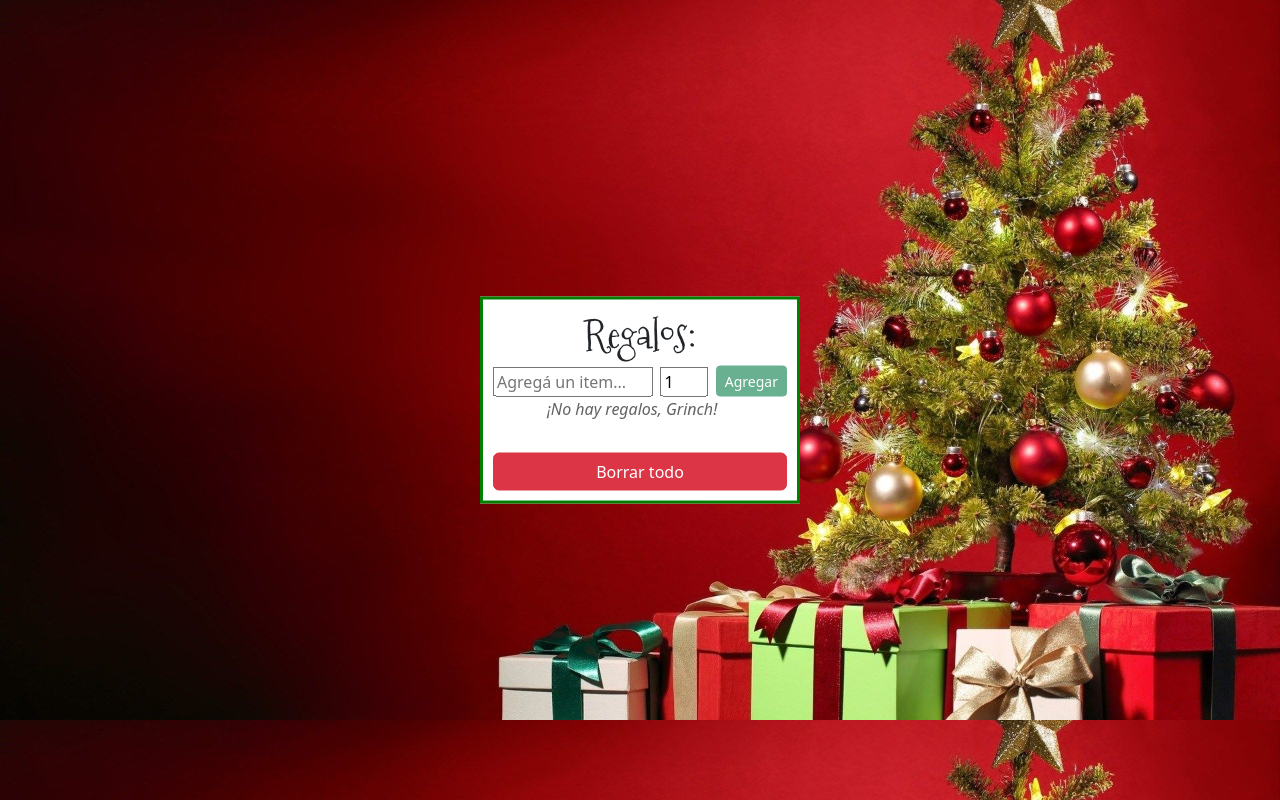
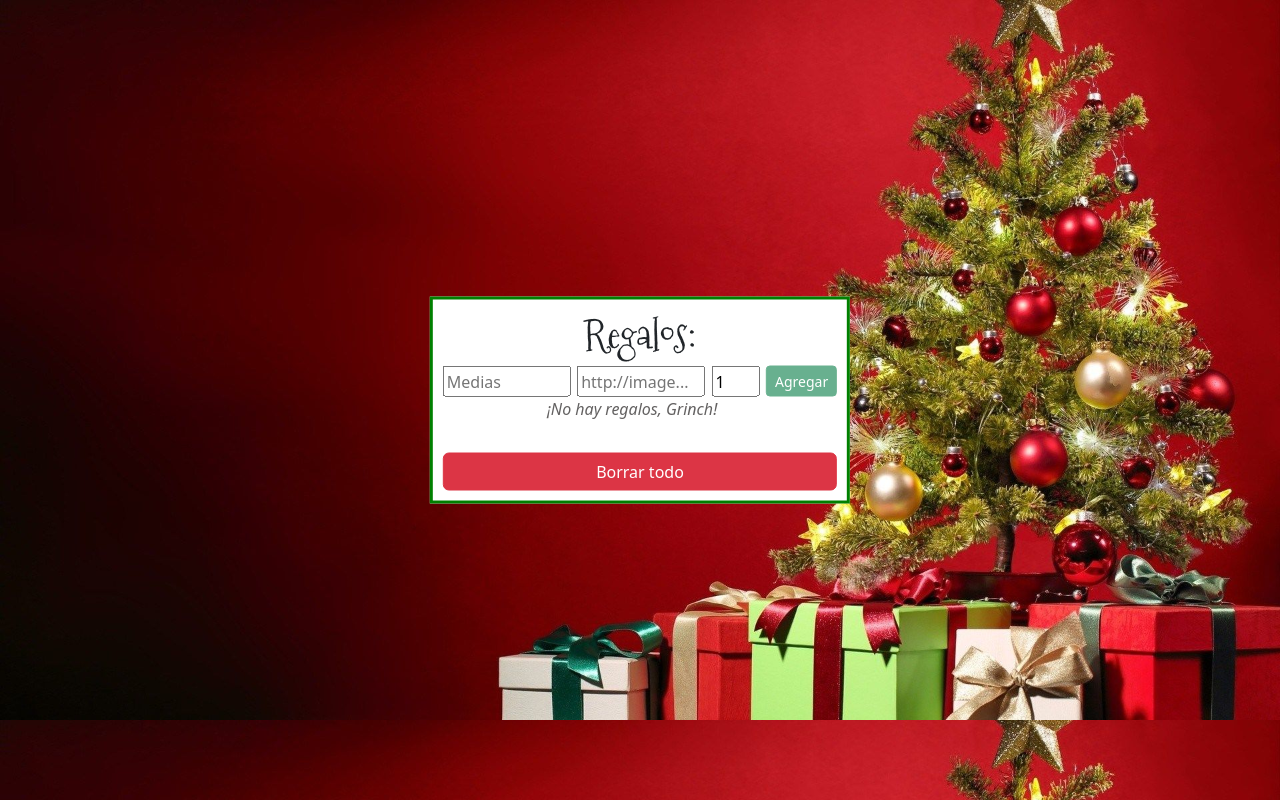
Before and after one commit to martinBoglione/Adviency, a React (Create React App) app: page / in a window 1280 px wide. Built offline with nearby package versions, Linux system fonts and the light colour scheme.

Commit message:
Dia 10: Agregado un input para pegar el link de una imagne para cada regalo y mostrarlo en la lista

```diff
--- a/src/Home.js
+++ b/src/Home.js
@@ -6,7 +6,8 @@ import { faXmark } from "@fortawesome/free-solid-svg-icons";
 const Home = () => {
   const [items, setItems] = useState(() => {
     //Lista de regalos
-    //Empieza Local Storage ------------------------------------------//
+
+    //------------------------------Empieza Local Storage ------------------------------------------//
     // Recupera el valor guardado
     const saved = localStorage.getItem("gifts");
     const initialValue = JSON.parse(saved);
@@ -26,15 +27,20 @@ const Home = () => {
     localStorage.setItem("gifts", JSON.stringify(items));
   }, [items]);
 
-  // Termina Local Storage ------------------------------------------//
+  //------------------------------ Termina Local Storage ------------------------------------------//
 
-  const [name, setName] = useState(""); //Nombre del regalo
-  const [cantidad, setCantidad] = useState("1"); //Cantidad de regalos
-  const enable = name.length > 0; //Si no se escribio nada en el input de name el boton de Agregar quedasabilitado
+  const [name, setName] = useState(""); // Nombre del regalo
+  const [cantidad, setCantidad] = useState("1"); // Cantidad de regalos
+  const enable = name.length > 0; // Si no se escribio nada en el input de name el boton de Agregar quedasabilitado
   const [error, setError] = useState(null);
+  const [imagen, setImagen] = useState("");
+
+  const handleImagen = (event) => {
+    setImagen(event.target.value);
+  };
 
   const handleChange = (event) => {
-    setName(event.target.value.trim()); //Trim evita que se pueda agregar un regalo en blanco
+    setName(event.target.value.trim()); // Trim evita que se pueda agregar un regalo en blanco
   };
 
   const handleCantidad = (event) => {
@@ -55,6 +61,7 @@ const Home = () => {
       id: items.length + 1,
       itemName: name,
       itemCantidad: cantidad,
+      itemImagen: imagen,
     };
 
     const newItems = [...items, newItem];
@@ -63,6 +70,7 @@ const Home = () => {
     setName("");
     setCantidad(1);
     setError(null);
+    setImagen("");
   };
 
   const handleDelete = (id) => {
@@ -75,6 +83,7 @@ const Home = () => {
     setName("");
     setCantidad(1);
     setError(null);
+    setImagen("");
   };
 
   return (
@@ -84,20 +93,30 @@ const Home = () => {
       </div>
       <div className="inputs-container">
         <input
-          className="input-regalo"
+          className="input"
+          maxLength="15"
+          placeholder="Medias"
           value={name}
           onChange={handleChange}
-          maxLength="15"
-          placeholder="Agregá un item..."
         />
         <input
-          className="input-cantidad"
+          className="input"
+          // multiple
+          // accept="image/*"
+          placeholder="http://image..."
+          value={imagen}
+          onChange={handleImagen}
+        />
+        <input
+          className="input"
+          id="input-cantidad"
           type="number"
           min="1"
           max="99"
           value={cantidad}
           onChange={handleCantidad}
         />
+
         <button
           disabled={!enable} //Si no hay nada escrito en el input el boton queda desabilitado
           className="btn btn-success btn-sm button add-button"
@@ -115,7 +134,14 @@ const Home = () => {
             {items.map((item) => (
               <div className="container-lista">
                 <li key={item.id}>
-                  {item.itemName} {item.itemCantidad}
+                  {/* <span>{item.itemImagen}</span> */}
+                  <img
+                    className="item-imagen"
+                    src={item.itemImagen}
+                    alt="imagen"
+                  />
+                  <span>{item.itemName}</span>
+                  <span>{item.itemCantidad}</span>
                 </li>
                 <div className="icon">
                   <FontAwesomeIcon
--- a/src/home.css
+++ b/src/home.css
@@ -6,7 +6,7 @@
   background-color: white;
   border: 3px solid green;
   padding: 10px;
-  min-width: 20em;
+  /* min-width: 20em; */
 }
 
 .center {
@@ -50,6 +50,8 @@ html {
   display: flex;
   flex-direction: row;
   justify-content: space-between;
+  align-items: center;
+  margin: 1em 0em 1em;
 }
 
 .add-button {
@@ -78,13 +80,24 @@ html {
 .inputs-container {
   display: flex;
   justify-content: space-between;
-  align-items: center;
 }
 
-.input-cantidad {
+.input {
+  width: 8em;
+  margin-right: 0.4em;
+}
+
+#input-cantidad {
   width: 3em;
 }
 
-.input-regalo {
-  width: 10em;
+li > span {
+  font-style: italic;
+  margin-right: 1em;
 }
+
+.item-imagen {
+  margin-right: 1em;
+  width: 70px;
+  height: 70px;
+}
```
